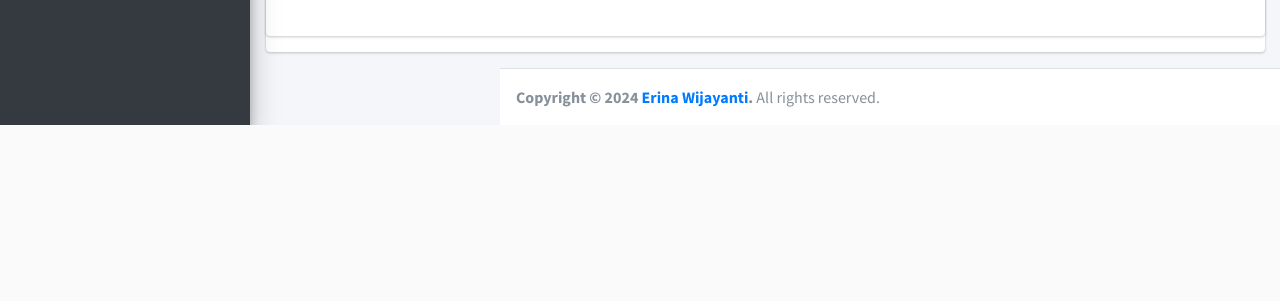
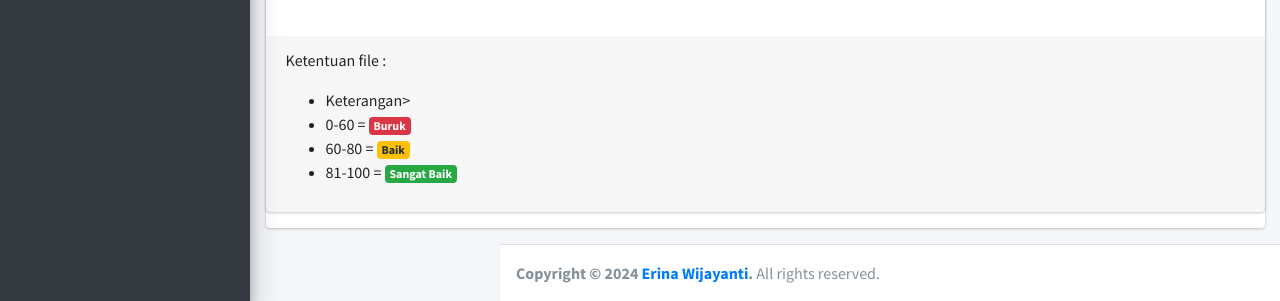
Before and after one commit to ErinaWijayanti/spk-PemilihanPemainTerbaik, a Flask app: template templates/metode-spk-saw.html in a window 1280 px wide. Shown: the part 1458-1759 px from the top of the page. Before the commit the page ends 1583 px from the top, so only its background shows below. Run offline with Flask 2, Linux system fonts and the light colour scheme; the template is opened without the code that fills it, so the values that code supplies are empty; some libraries are stand-ins or nearby versions.

Commit message:
update keterangan

```diff
--- a/app.py
+++ b/app.py
@@ -482,7 +482,7 @@ def index_ranking():
                 data_normalisasi[nama]['C10'] = normalisasi(nilai_kriteria['C10'], rentang_c10)
 				# Definisikan normalisasi untuk kriteria lainnya (C4 sampai C10)
 
-            print(data_normalisasi)
+            # print(data_normalisasi)
             # mendapatkan rating kriteria
             rating =[kriteria[i]['rating'] for i in kriteria.keys()]
 
@@ -549,5 +549,5 @@ def index_ranking():
     return redirect('/login')
 
 # testing local
-if __name__ == "__main__":
-    app.run(debug=True)
+# if __name__ == "__main__":
+#     app.run(debug=True)
--- a/templates/metode-spk-saw.html
+++ b/templates/metode-spk-saw.html
@@ -412,9 +412,23 @@
 										</table>
 									</div>
 								</div>
+								<div class="card-footer">
+									<!-- <blockquote class="quote-info"> -->
+										<p>Ketentuan file :</p>
+										<ul>
+											<li>Keterangan></li>
+											<li>0-60 = <span class="badge badge-danger">Buruk</span></li>
+											<li>60-80 = <span class="badge badge-warning">Baik</span></li>
+											<li>81-100 = <span class="badge badge-success">Sangat Baik</span></li>
+										</ul>
+									<!-- </blockquote> -->
+								</div>
 							</div>
 							<!-- card -->
 					</div>
+				</div>
+				<div class="col-12">
+
 				</div>
 				<!-- col-12 -->
 			<!-- </div> -->
```
